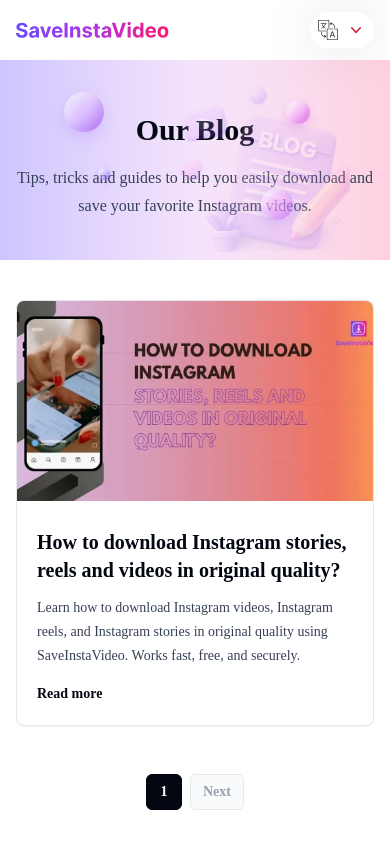
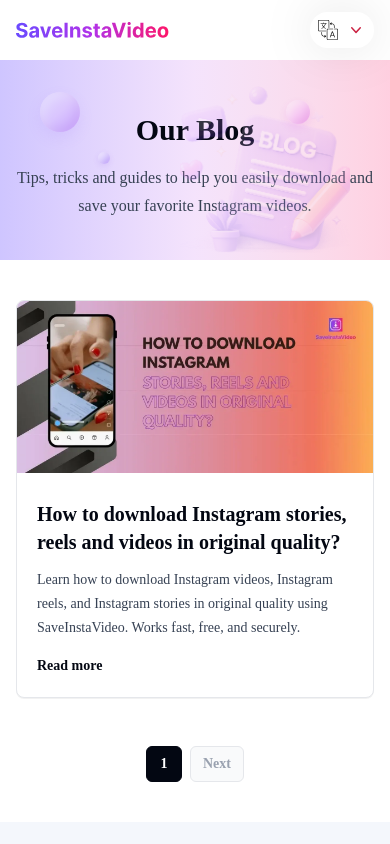
Before and after one commit to chiragv444/Instagram-tool-nextjs, a Next.js app: page /blog in a window 390 px wide. Shown: the top 844 px of the page. Built offline with nearby package versions, Linux system fonts and the light colour scheme.

Commit message:
fixed some design

```diff
--- a/app/blog/blog-list.tsx
+++ b/app/blog/blog-list.tsx
@@ -53,13 +53,16 @@
             key={blog.slug}
             className="overflow-hidden rounded-lg border border-gray-200 bg-white shadow-2xs transition hover:-translate-y-0.5 hover:shadow-sm w-full sm:w-[48%] lg:w-[32%] mb-4"
           >
-            <Link href={`/blog/${getBlogRouteSlug(blog)}/`} className="block">
+            <Link
+              href={`/blog/${getBlogRouteSlug(blog)}/`}
+              className="block"
+            >
               <Image
                 src={getBlogImageSrc(blog)}
                 alt="Instagram Downloader"
-                width={464}
-                height={260}
-                className="aspect-video w-full object-cover"
+                width={460}
+                height={208}
+                className="h-auto w-[1280px] object-cover"
                 priority={blog === visibleBlogs[0]}
               />
             </Link>
--- a/app/blog/page.tsx
+++ b/app/blog/page.tsx
@@ -40,15 +40,15 @@
             className="object-cover h-42.5 w-42.5 absolute top-6 right-10 xl:right-30 2xl:right-70 md:w-auto opacity-20 xl:opacity-60"
           />
           {/* Background */}
-          <div className="absolute inset-0 pointer-events-none opacity-55 xl:opacity-60">
+          <div className="absolute inset-0 pointer-events-none opacity-30 xl:opacity-60">
             {/* <div className="absolute top-8 left-16 h-10 w-10 rounded-full bg-purple-500/30" />
             <div className="absolute top-10 right-20 h-6 w-6 rounded-full bg-fuchsia-500/25" />
             <div className="absolute bottom-20 left-1/4 h-3 w-3 rounded-full bg-violet-600/20" />
             <div className="absolute bottom-10 right-1/4 h-8 w-8 rounded-full bg-indigo-500/20" /> */}
-            <div className="absolute top-8 left-16 h-10 w-10 rounded-full bg-gradient-to-br from-white via-purple-300 to-purple-600 shadow-[inset_-4px_-4px_8px_rgba(126,34,206,0.35),inset_4px_4px_8px_rgba(255,255,255,0.7),0_6px_16px_rgba(139,92,246,0.35)]" />
+            <div className="absolute top-8 left-10 sm:left-16 h-10 w-10 rounded-full bg-gradient-to-br from-white via-purple-300 to-purple-600 shadow-[inset_-4px_-4px_8px_rgba(126,34,206,0.35),inset_4px_4px_8px_rgba(255,255,255,0.7),0_6px_16px_rgba(139,92,246,0.35)]" />
             <div className="absolute top-10 right-20 h-6 w-6 rounded-full bg-gradient-to-br from-white via-fuchsia-300 to-fuchsia-600 shadow-[inset_-3px_-3px_6px_rgba(192,38,211,0.35),inset_3px_3px_6px_rgba(255,255,255,0.7),0_4px_10px_rgba(192,38,211,0.35)]" />
-            <div className="absolute bottom-20 left-1/4 h-3 w-3 rounded-full bg-gradient-to-br from-white via-violet-300 to-violet-600 shadow-[inset_-2px_-2px_4px_rgba(109,40,217,0.35),inset_2px_2px_4px_rgba(255,255,255,0.7),0_2px_6px_rgba(109,40,217,0.35)]" />
-            <div className="absolute bottom-10 right-1/4 h-8 w-8 rounded-full bg-gradient-to-br from-white via-fuchsia-300 to-fuchsia-400 shadow-[inset_-3px_-3px_6px_rgba(79,70,229,0.35),inset_3px_3px_6px_rgba(255,255,255,0.7),0_5px_14px_rgba(99,102,241,0.35)]" />
+            <div className="absolute bottom-24 left-1/4 h-3 w-3 rounded-full bg-gradient-to-br from-white via-violet-300 to-violet-600 shadow-[inset_-2px_-2px_4px_rgba(109,40,217,0.35),inset_2px_2px_4px_rgba(255,255,255,0.7),0_2px_6px_rgba(109,40,217,0.35)]" />
+            <div className="absolute hidden md:block bottom-6 right-1/4 h-8 w-8 rounded-full bg-gradient-to-br from-white via-fuchsia-300 to-fuchsia-400 shadow-[inset_-3px_-3px_6px_rgba(79,70,229,0.35),inset_3px_3px_6px_rgba(255,255,255,0.7),0_5px_14px_rgba(99,102,241,0.35)]" />
           </div>
         </div>
       </section>
--- a/app/globals.css
+++ b/app/globals.css
@@ -31,7 +31,9 @@
 
 body {
   /* font-family: var(--font-open-sans), "Open Sans", sans-serif !important; */
-  font-family: EB Garamond, serif !important;
+  font-family:
+    EB Garamond,
+    serif !important;
 }
 
 .internal-link {
@@ -79,6 +81,13 @@
 .blog-content ul {
   margin: 1rem 0 1.25rem 1.25rem;
   list-style: disc;
+  padding-inline-start: 20px;
+}
+
+.blog-content ol {
+  margin: 1rem 0 1.25rem 1.25rem;
+  list-style: decimal;
+  padding-inline-start: 20px !important;
 }
 
 .blog-content li {
```
Also changed, not shown: data/blogs.json (+1 -1 lines).
